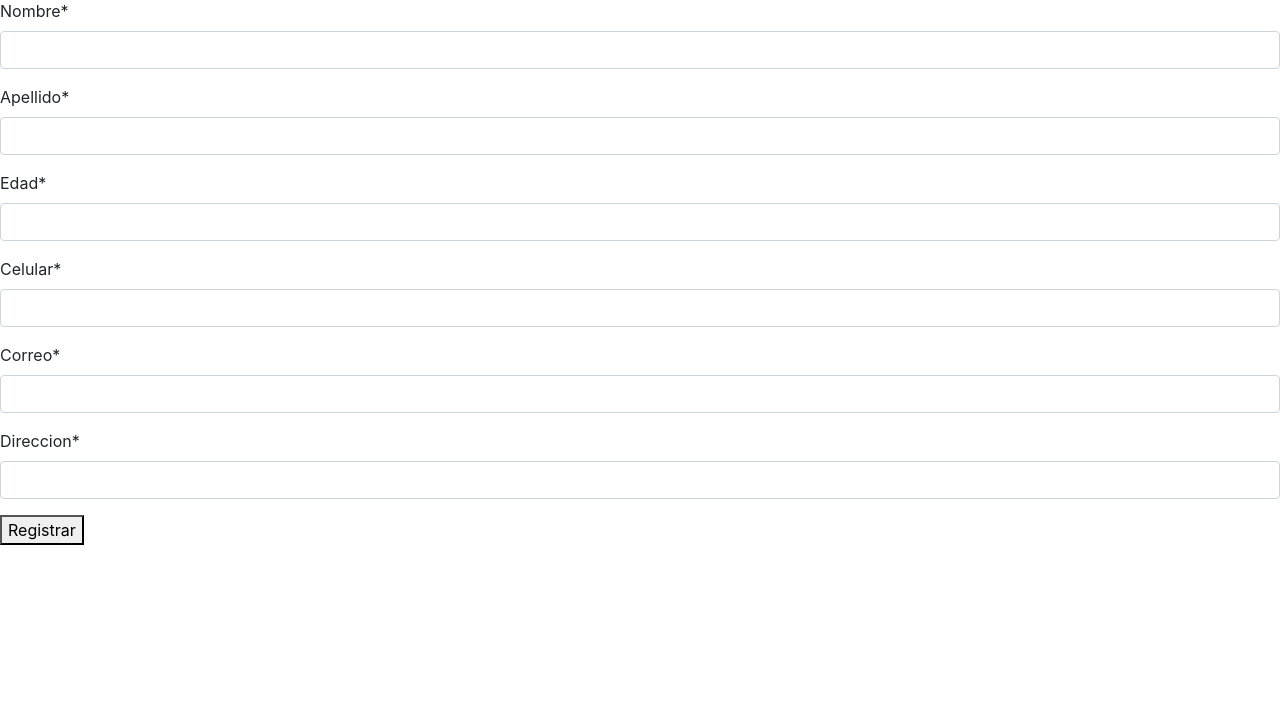
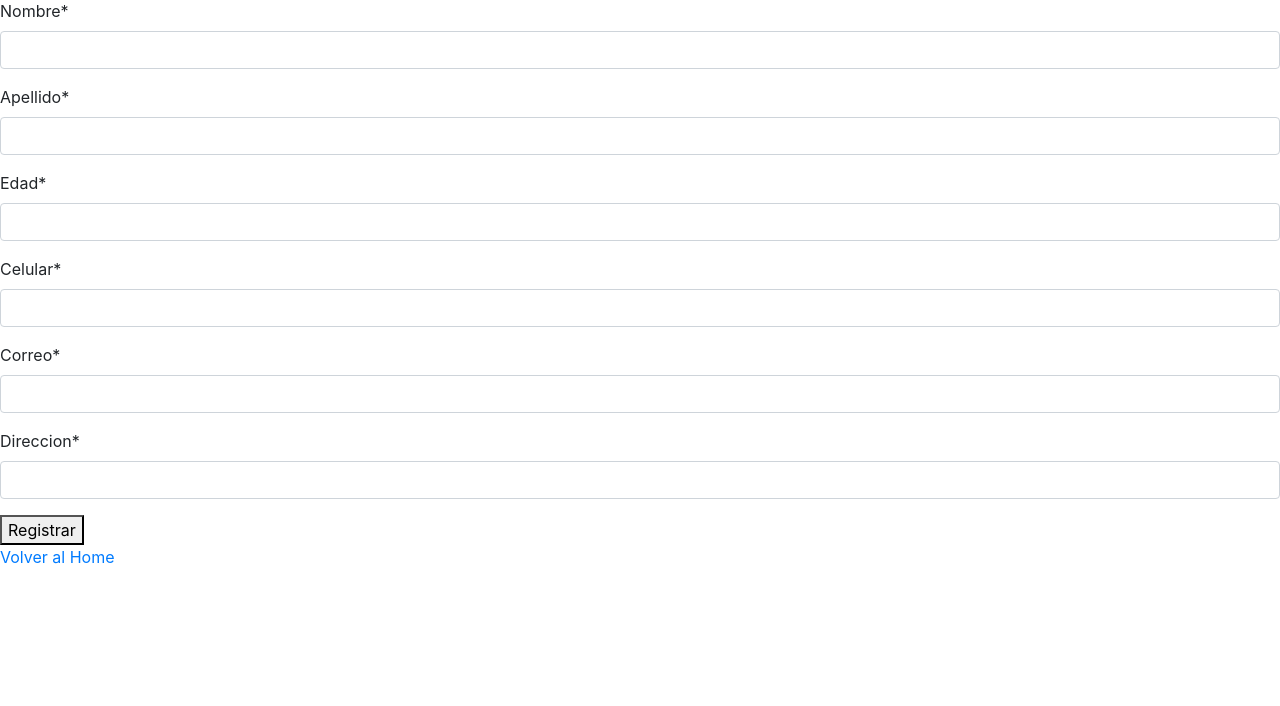
Before and after one commit to Rustyy02/API-FERREMAS, a Django app: page /vistaBodeguero/crear_bodeguero/ in a window 1280 px wide. Shown: the part 94-800 px from the top of the page. Run offline with Django 5.2, Linux system fonts and the light colour scheme; some libraries are stand-ins or nearby versions.

Commit message:
13/05
13/05

```diff
--- a/api/templates/vistaBodeguero/crear_bodeguero.html
+++ b/api/templates/vistaBodeguero/crear_bodeguero.html
@@ -15,6 +15,8 @@
         {% csrf_token %}
         {{ form |crispy }}
         <button type="submit">Registrar</button>
+        <br>
+        <a href="{% url 'vistaAdmin' %}">Volver al Home</a>
     </form>
 </body>
 </html>
```
